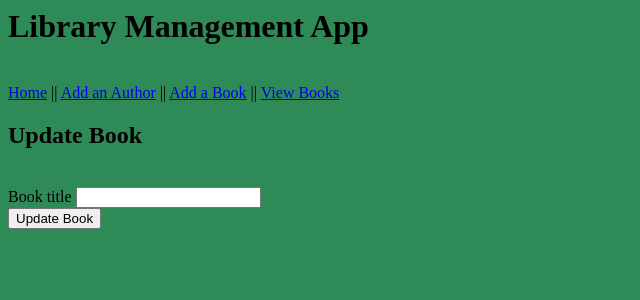
After one commit to bit-of-a-git/DevOps-Core-Fundamental-Project, a Flask app: page /update-book/1 in a window 1280 px wide. The commit adds this page. Shown: the top 300 px of the page, without its empty margins (0-640 px from the left). Run offline with Flask 2, Linux system fonts and the light colour scheme.

Commit message:
Full CRUD functionality achieved

```diff
--- a/application/forms.py
+++ b/application/forms.py
@@ -10,3 +10,9 @@ class AddBook(FlaskForm):
     book_title = StringField("Book title:", validators=[DataRequired(message="Book title cannot be left blank.")])
     author = SelectField("Add to author:", choices=[], validators=[DataRequired(message="You must add an author first.")])
     submit = SubmitField("Add Book")
+
+class UpdateBook(FlaskForm):
+    # Just trying to get changing the name working for now
+    # after this I will make it so it can be marked unavailable
+    book_title = StringField('Book title', validators=[DataRequired(message="Book title cannot be left blank.")])
+    submit = SubmitField('Update Book')
--- a/application/routes.py
+++ b/application/routes.py
@@ -1,9 +1,7 @@
 from application import app, db
-from application.forms import AddAuthor, AddBook
+from application.forms import AddAuthor, AddBook, UpdateBook
 from application.models import Author, Book
-from flask import request, render_template
-
-# redirect, url_for may be added to flask import
+from flask import request, render_template, redirect, url_for
 
 @app.route('/')
 @app.route('/home')
@@ -39,3 +37,30 @@ def view_books():
     authors = Author.query.all()
     books = Book.query.all()
     return render_template('view_books.html', authors=authors, books=books)
+
+@app.route('/book-<int:bid>')
+def book(bid):
+    book = Book.query.filter_by(id=bid).first()
+    maxid = Book.query.order_by(Book.id.desc()).first().id
+    return render_template('books.html', book=book, maxid=maxid)
+
+@app.route('/update-book/<int:bid>', methods=['GET','POST'])
+def update_book(bid):
+    form = UpdateBook()
+    if request.method == 'POST':
+        title = form.book_title.data
+        book = Book.query.filter_by(id=bid).first()
+        book.book_title= title
+        db.session.commit()
+        # # Not sure whether to redirect or not
+        # return redirect(url_for('home'))
+    return render_template('update_book.html', form=form)
+
+@app.route('/delete-book/<int:bid>')
+def delete_book(bid):
+    book = Book.query.filter_by(id=bid).first()
+    # Probably delete below
+    # options = question.options
+    db.session.delete(book)
+    db.session.commit()
+    return redirect(url_for('view_books'))
--- a/application/templates/main.html
+++ b/application/templates/main.html
@@ -2,7 +2,10 @@
 <body style="background-color: seagreen;">
 <h1>Library Management App</h1>
 <br>
-<a href="{{ url_for('home') }}">Home</a> || <a href="{{ url_for('add_author') }}">Add an Author</a> || <a href="{{ url_for('add_book') }}">Add a Book</a> || <a href="{{ url_for('view_books') }}">View Books</a>
+<a href="{{ url_for('home') }}">Home</a> ||
+<a href="{{ url_for('add_author') }}">Add an Author</a> ||
+<a href="{{ url_for('add_book') }}">Add a Book</a> ||
+<a href="{{ url_for('view_books') }}">View Books</a>
 {% block body %}
 {% endblock body %}
 </body>
--- /dev/null
+++ b/application/templates/update_book.html
@@ -0,0 +1,14 @@
+{% extends 'main.html' %}
+{% block body %}
+<h2> Update Book </h2>
+<br>
+<div class='form'>
+            <form method='POST' action=''>
+                {{ form.hidden_tag() }}
+                {{ form.book_title.label }} {{ form.book_title }}
+                <br>
+                {{ form.submit }}
+            {{ message }}
+	    </form>
+</div>
+{% endblock body %}
--- a/application/templates/view_books.html
+++ b/application/templates/view_books.html
@@ -4,6 +4,11 @@
 {% for author in authors %}
 <h4>{{author.author_name}}</h4>
 {% for book in author.books %}
+{{book.book_title}}
+<!-- Maybe get rid of the below section-->
+<a href="{{ url_for('book', bid=book.id) }}">{{book.book_title}}</a> |
+<a href="{{ url_for('update_book', bid=book.id) }}"> Update </a> |
+<a href="{{ url_for('delete_book', bid=book.id) }}"> Delete </a><br>
 {% endfor %}
 {% endfor %}
 <br>
```
Also changed, not shown: 1 other file.
